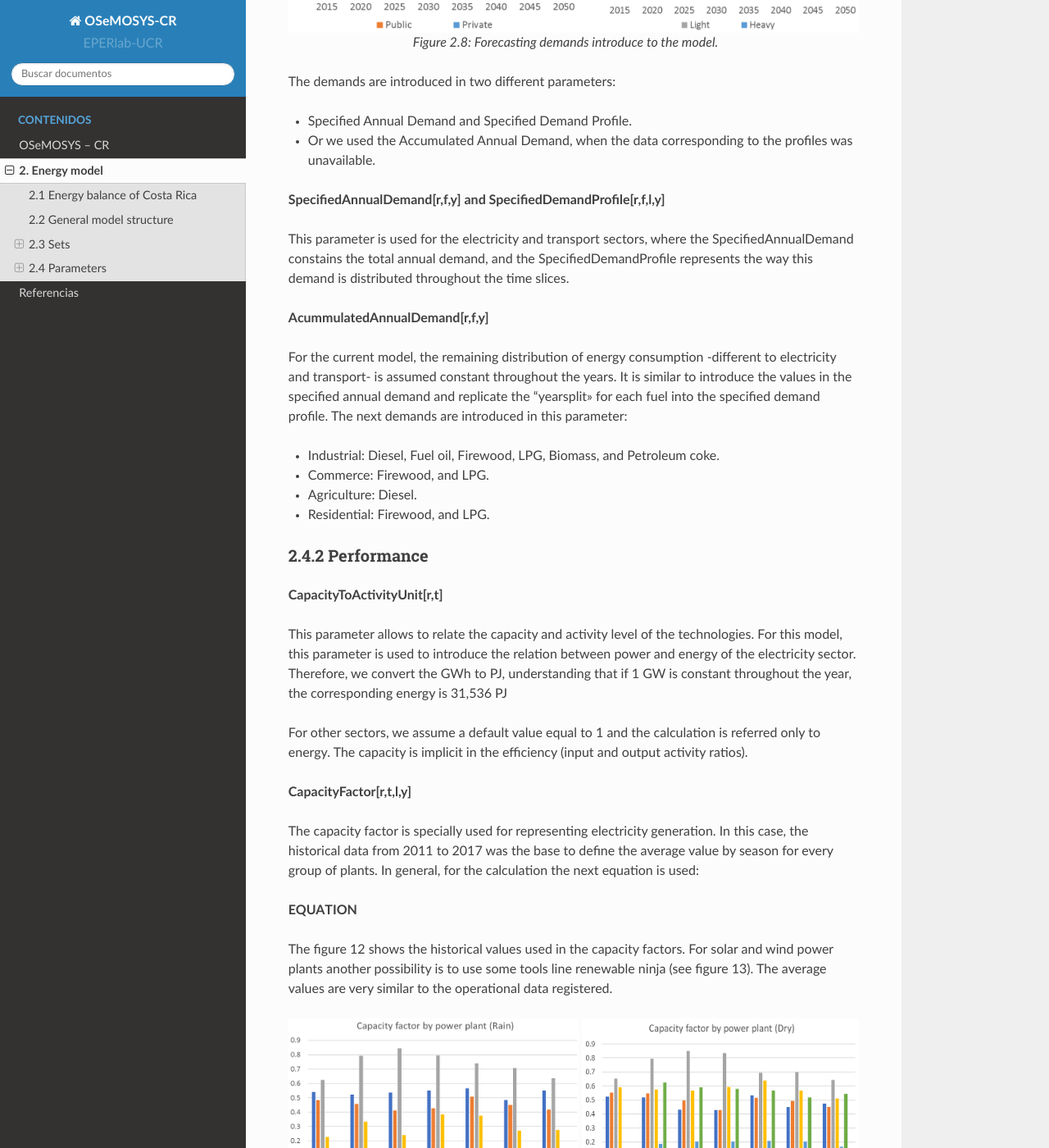
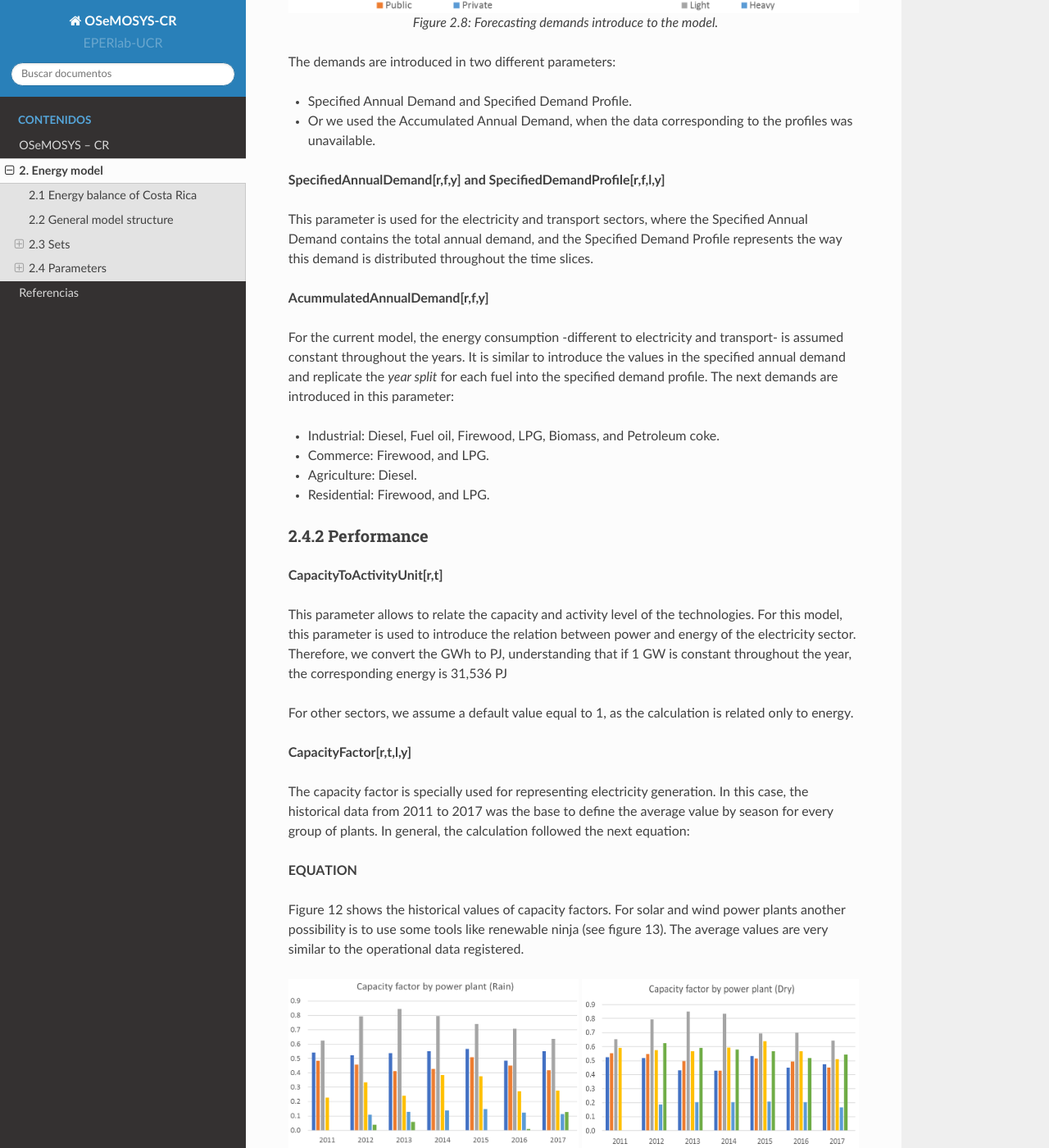
Before and after one commit to EPERLab/OSeMOSYS-CR, a Sphinx documentation site: the page built from docs/02EnergyModel.rst, in a window 1280 px wide and 1400 px high, scrolled down 9827 px. Shown: the whole window at 82% size. Built offline with Sphinx 7.4.7 and the Read the Docs theme 2.0.0, drawn with Linux system fonts in a browser that asks for light colours; some of the changed text lies outside the part shown.

Commit message:
Update 02EnergyModel.rst

```diff
--- a/docs/02EnergyModel.rst
+++ b/docs/02EnergyModel.rst
@@ -254,18 +254,18 @@
 
    *Figure 2.6: Comparison between of ARIMA electricity forecasting and historical data.*
 
-The estimation begins with the analysis and forecasting of the time series corresponding to the primary sources. With these long term values, a specific trend is fixed by using the shares defined in the base year. A Hierarchical process was develop considering that the shares by the sector are the same on the base year. Figure 2.7 shows the general results of the projections and general annual demands.
+The estimation begins with the analysis and forecasting of the time series corresponding to the primary sources. With these long term values, a specific trend is fixed by using the shares defined in the base year. A Hierarchical process was develop considering that the shares by each sector are the same on the base year. Figure 2.7 shows the general results of the projections and general annual demands.
 
 .. figure::  img/DemandsBySector.png
    :align:   center
 
    *Figure 2.7: Forecasting demands introduce to the model.*
 
-In order to estimate the demands of the transport sector, an additional calculation is required, but the previously projections of energy consumption for transport (by fuel) are used as based. The employment of this variable allows to have a systematic monitoring of the supply chain. Other crucial variable is the relation between energy consumption and the annual average distance travelled by each group of technologies. The general equations for the estimation are shown below:
+In order to estimate the demands of the transport sector, an additional calculation is required, but the previously projections of energy consumption for transport (by fuel) are used as base. The employment of this variable allows to have a systematic monitoring of the supply chain. Other crucial variable is the relation between energy consumption and the annual average distance travelled by each group of technologies. The general equations for the estimation are shown below:
 
 **EQUATION**
 
-Now, we are considering that this relation defined in the base year will be constant, considering a no-policy scenario and taking into account that this data concentrates the efficiency of the road system and technologies. For more details, see the documentation of the **InputActivityRatio** parameter.
+Now, we are considering that this relation defined in the base year will be constant, assuming a no-policy scenario and taking into account that this data concentrates the efficiency of the road system and technologies. For more details, see the documentation of the **InputActivityRatio** parameter.
 
 As a short example, the calculation of the demand for the gasoline light duty vehicles (TD_LDGSL) in the 2015 year, is shown below:
 
@@ -285,11 +285,11 @@
 
 **SpecifiedAnnualDemand[r,f,y] and SpecifiedDemandProfile[r,f,l,y]**
 
-This parameter is used for the electricity and transport sectors, where the SpecifiedAnnualDemand constains the total annual demand, and the SpecifiedDemandProfile represents the way this demand is distributed throughout the time slices.
+This parameter is used for the electricity and transport sectors, where the Specified Annual Demand contains the total annual demand, and the Specified Demand Profile represents the way this demand is distributed throughout the time slices.
 
 **AcummulatedAnnualDemand[r,f,y]**
 
-For the current model, the remaining distribution of energy consumption -different to electricity and transport- is assumed constant throughout the years. It is similar to introduce the values in the specified annual demand and replicate the “yearsplit" for each fuel into the specified demand profile. The next demands are introduced in this parameter:
+For the current model, the energy consumption -different to electricity and transport- is assumed constant throughout the years. It is similar to introduce the values in the specified annual demand and replicate the *year split* for each fuel into the specified demand profile. The next demands are introduced in this parameter:
 
 *	Industrial: Diesel, Fuel oil, Firewood, LPG, Biomass, and Petroleum coke.
 *	Commerce: Firewood, and LPG.
@@ -303,15 +303,15 @@
 
 This parameter allows to relate the capacity and activity level of the technologies. For this model, this parameter is used to introduce the relation between power and energy of the electricity sector. Therefore, we convert the GWh to PJ, understanding that if 1 GW is constant throughout the year, the corresponding energy is 31,536 PJ
 
-For other sectors, we assume a default value equal to 1 and the calculation is referred only to energy. The capacity is implicit in the efficiency (input and output activity ratios).
+For other sectors, we assume a default value equal to 1, as the calculation is related only to energy.
 
 **CapacityFactor[r,t,l,y]**
 
-The capacity factor is specially used for representing electricity generation. In this case, the historical data from 2011 to 2017 was the base to define the average value by season for every group of plants. In general, for the calculation the next equation is used:
+The capacity factor is specially used for representing electricity generation. In this case, the historical data from 2011 to 2017 was the base to define the average value by season for every group of plants. In general, the calculation followed the next equation:
 
 **EQUATION**
 
-The figure 12 shows the historical values used in the capacity factors. For solar and wind power plants another possibility is to use some tools line renewable ninja (see figure 13).  The average values are very similar to the operational data registered.
+Figure 12 shows the historical values of capacity factors. For solar and wind power plants another possibility is to use some tools like renewable ninja (see figure 13). The average values are very similar to the operational data registered.
 
 .. figure::  img/CapacityFactorPP.png
    :align:   center
```
Also changed, not shown: other parts of docs/02EnergyModel.rst (+2 -2 lines).
